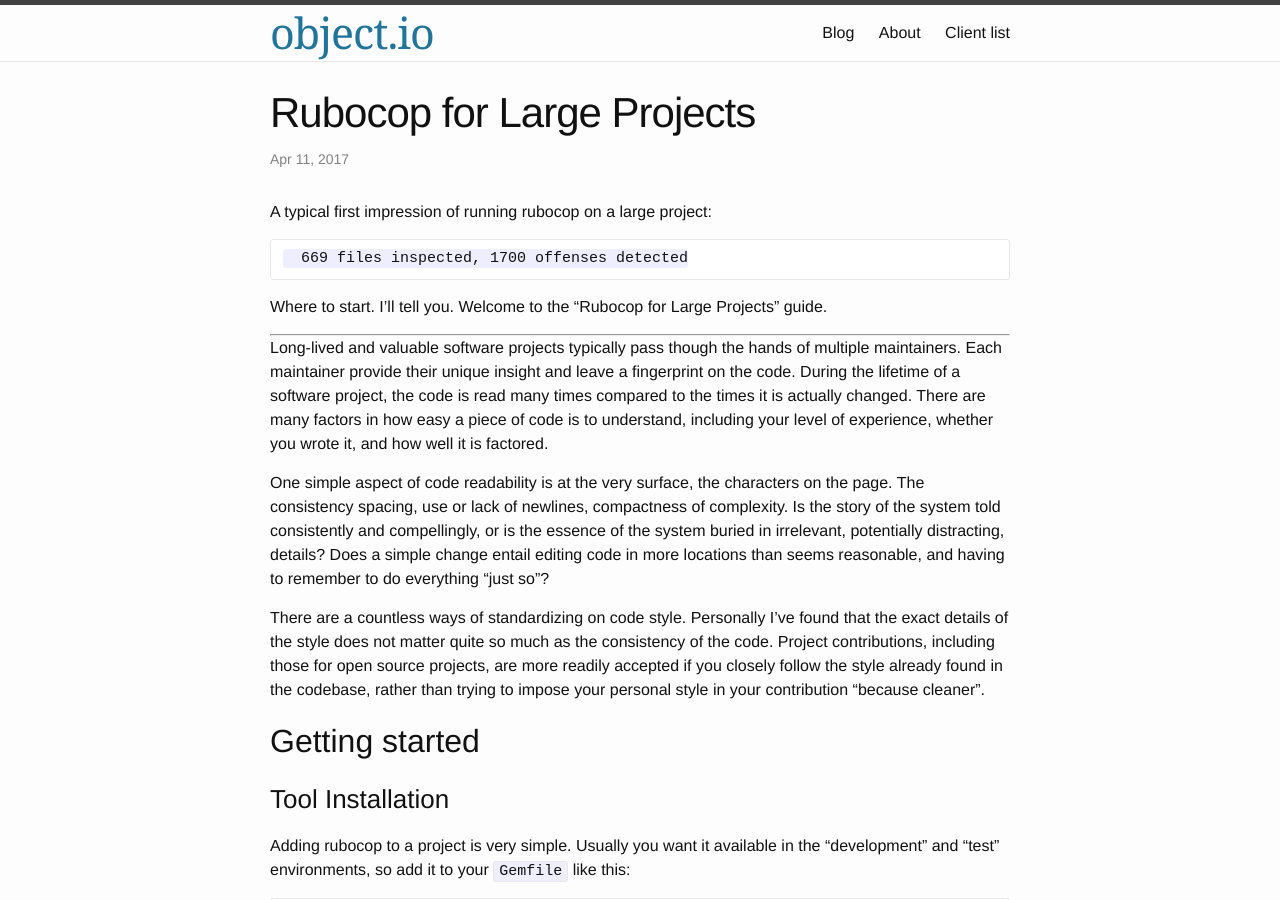
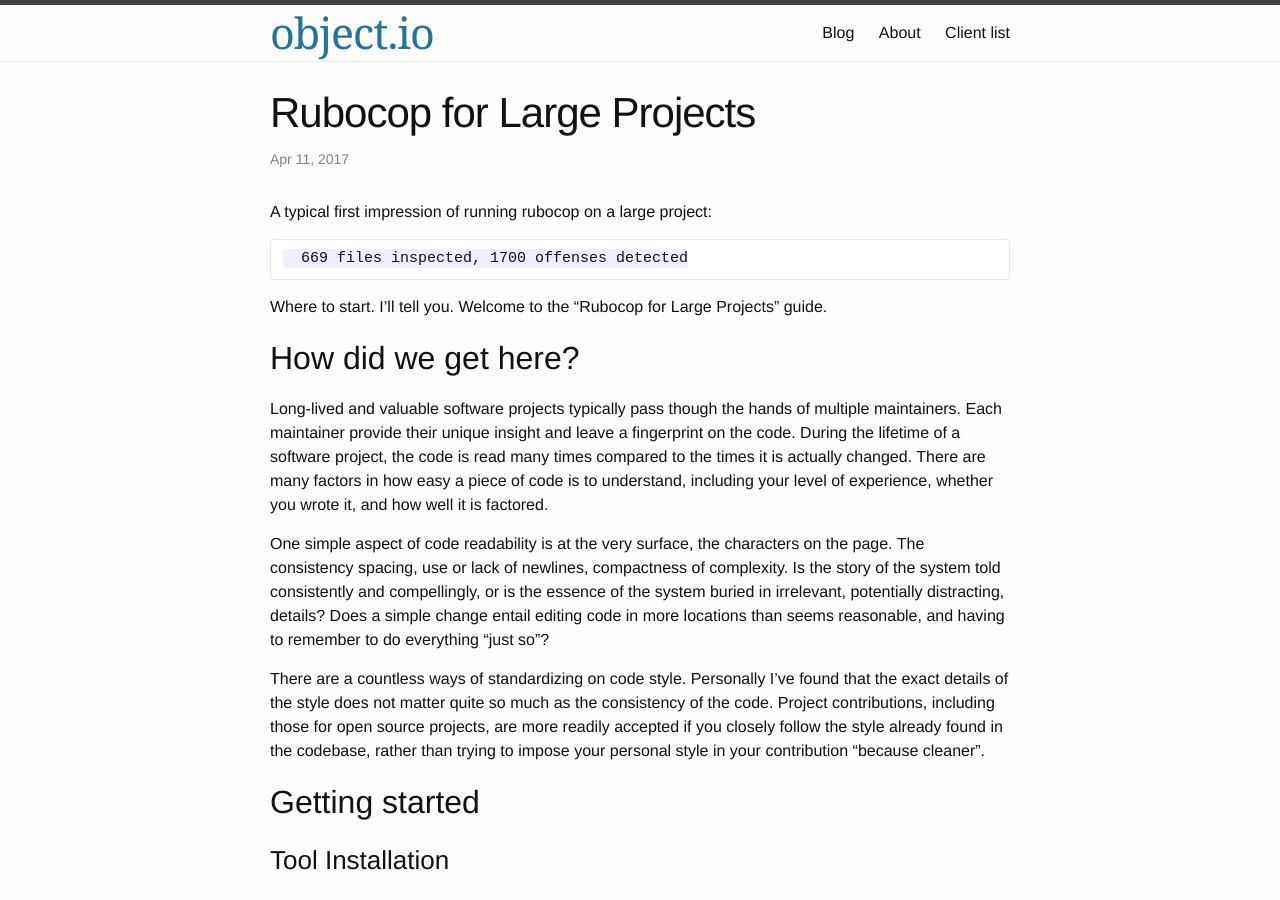
Before and after one commit to rud/rud.github.io, a Jekyll site: the page built from _posts/2017-04-11-rubocop-for-large-projects.markdown, in a window 1280 px wide and 900 px high. Built offline with Jekyll 4.4.1, drawn with Linux system fonts in a browser that asks for light colours.

Commit message:
Intro header

```diff
--- a/_posts/2017-04-11-rubocop-for-large-projects.markdown
+++ b/_posts/2017-04-11-rubocop-for-large-projects.markdown
@@ -13,7 +13,7 @@ A typical first impression of running rubocop on a large project:
 
 Where to start. I'll tell you. Welcome to the "Rubocop for Large Projects" guide.
 
----
+## How did we get here?
 
 Long-lived and valuable software projects typically pass though the hands of multiple maintainers. Each maintainer provide their unique insight and leave a fingerprint on the code. During the lifetime of a software project, the code is read many times compared to the times it is actually changed. There are many factors in how easy a piece of code is to understand, including your level of experience, whether you wrote it, and how well it is factored.
 
```
